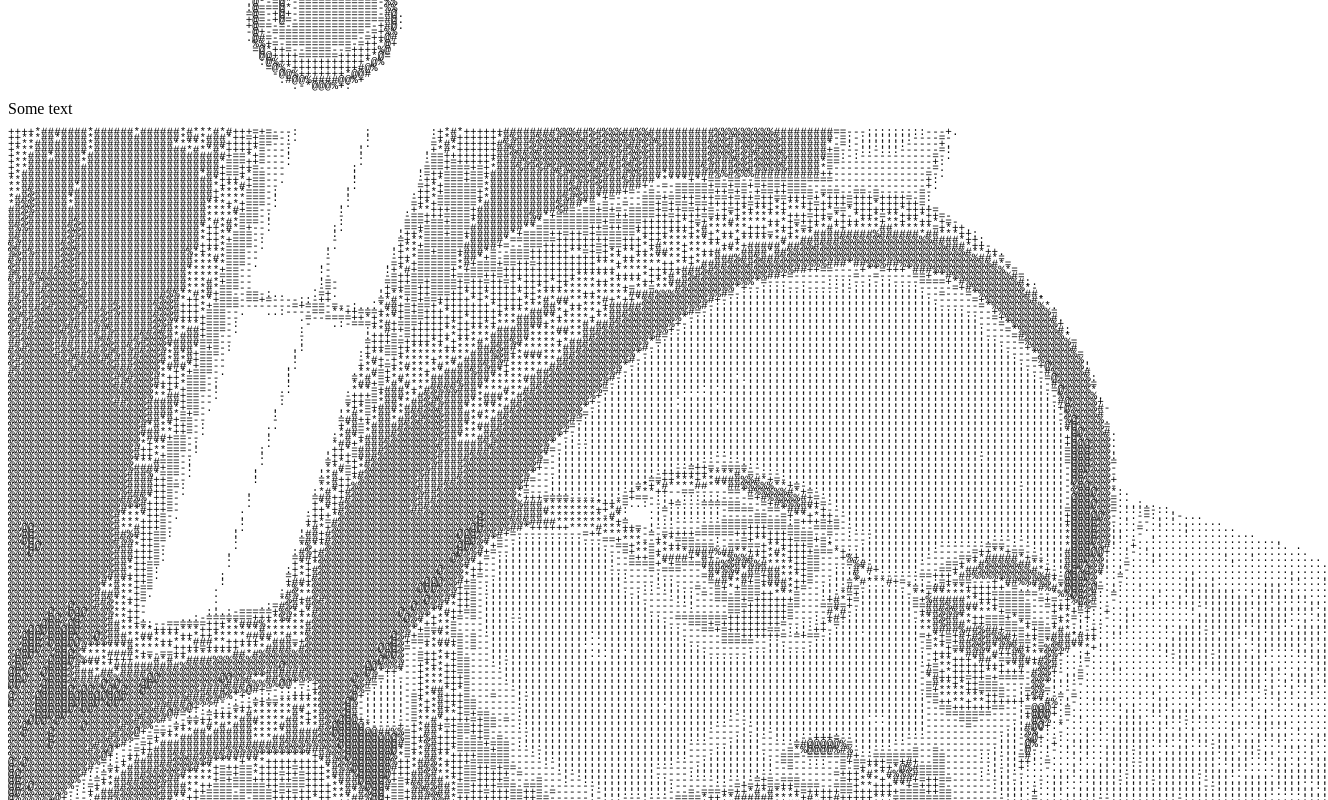
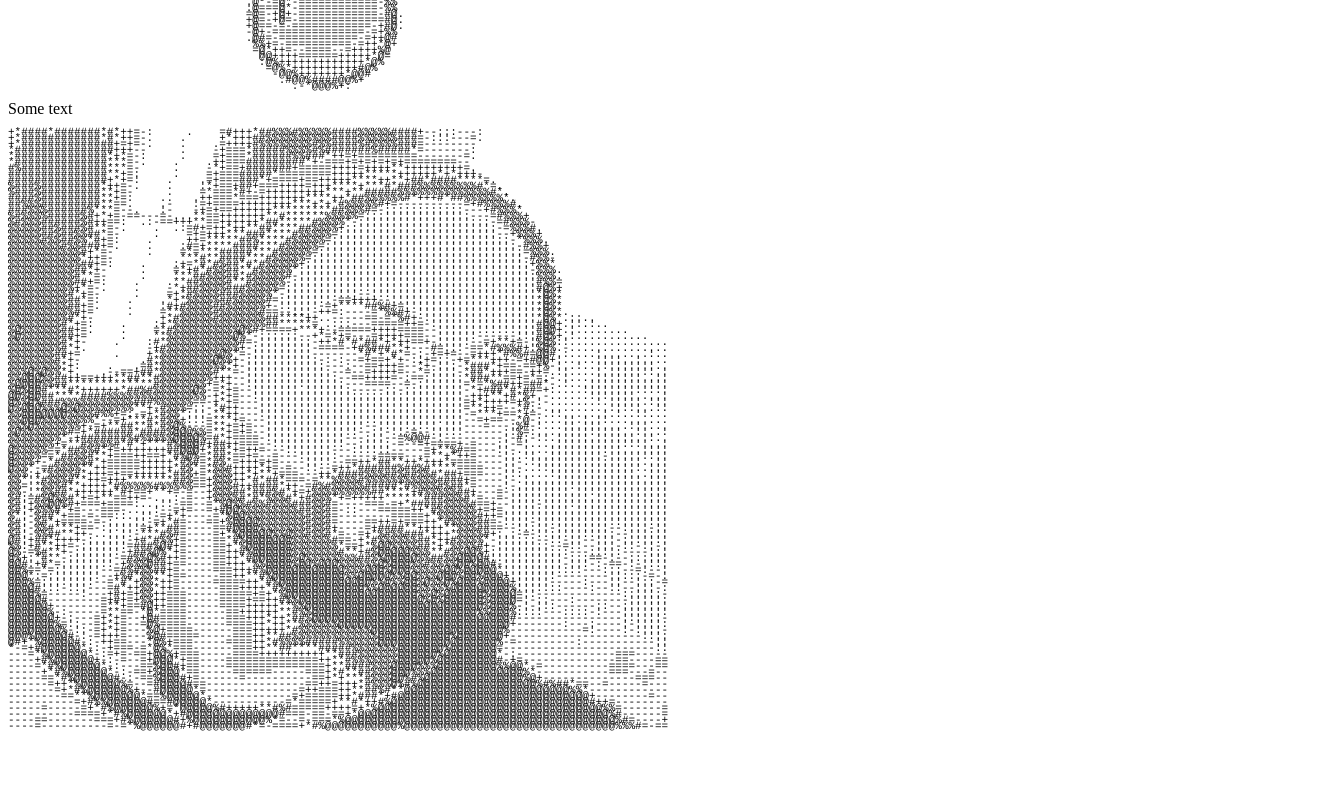
Before and after one commit to victorqribeiro/imgToAscii, a plain HTML site: page index.html in a window 1280 px wide. Shown: the part 480-1280 px from the top of the page, 1328 px wide, since content can reach past the window. After the commit the page ends 1220 px from the top, so only its background shows below. Drawn offline with Linux system fonts and the light colour scheme.

Commit message:
add resize image before convert it to ASCII

```diff
--- a/index.html
+++ b/index.html
@@ -14,7 +14,7 @@
 	</script>
 	<div> Some text </div>
 	<script>
-		let eu = new imgToAscii('img/eu.png');
+		let eu = new imgToAscii('img/eu.png',0.5);
 		eu.display();
 	</script>
 </body>
--- a/src/imgToAscii.js
+++ b/src/imgToAscii.js
@@ -24,7 +24,8 @@ https://github.com/victorqribeiro/imgToAscii
 */
 
 class imgToAscii {
-	constructor(image,charType){
+	constructor(image,size,charType){
+		this.size = ( size == 0 || size > 1 ? 1 : size) || 1;
 		this.charType = charType || 0;
 		this.alphabet = {
 			0: ["@","%","#","*","+","=","-",":","."," "],
@@ -53,12 +54,12 @@ class imgToAscii {
 	async loadPixels(){
 		return new Promise( resolve => {
 			this.canvas = document.createElement('canvas');
-			this.canvas.width = this.image.width;
-			this.canvas.height = this.image.height;
+			this.canvas.width = this.image.width * this.size;
+			this.canvas.height = this.image.height * this.size;
 			this.context = this.canvas.getContext('2d');
-			this.context.drawImage(this.image, 0, 0);
-			this.imageData = this.context.getImageData(0,0,this.image.width,this.image.height);
-			this.grayPixels = new Uint8Array(this.image.width * this.image.height);
+			this.context.drawImage(this.image, 0, 0, this.canvas.width, this.canvas.height);
+			this.imageData = this.context.getImageData(0,0,this.canvas.width,this.canvas.height);
+			this.grayPixels = new Uint8Array(this.canvas.width * this.canvas.height);
 			for(let i = 0, j = 0; i < this.imageData.data.length; i+=4,j++){
 				this.grayPixels[j] = (this.imageData.data[i] * 0.2126) +
 														 (this.imageData.data[i+1] * 0.7152) +
@@ -85,7 +86,7 @@ class imgToAscii {
 					break;
 				}
 			}
-			if( !((i+1) % this.image.width) ){
+			if( !((i+1) % this.canvas.width) ){
 				this.string += "\n";
 			}
 		}
```
Also changed, not shown: README.md.
